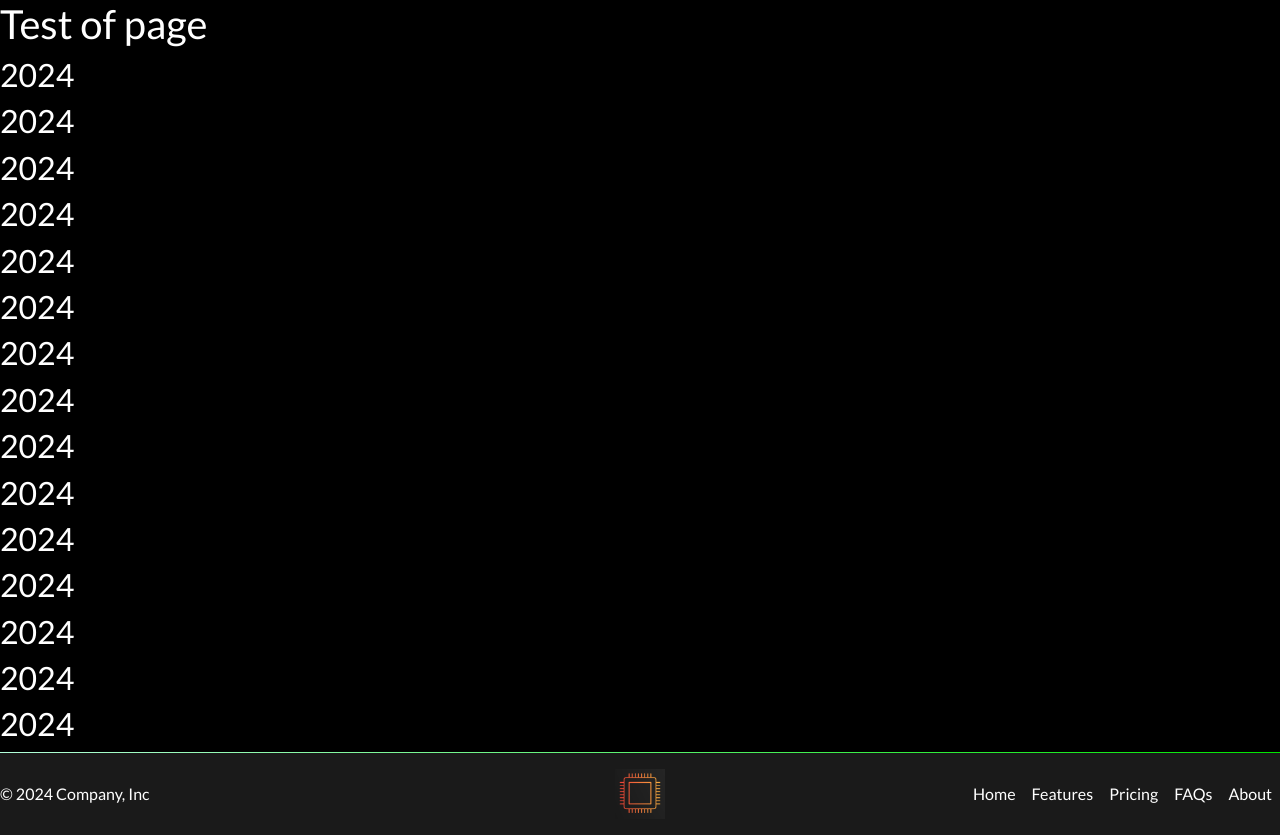
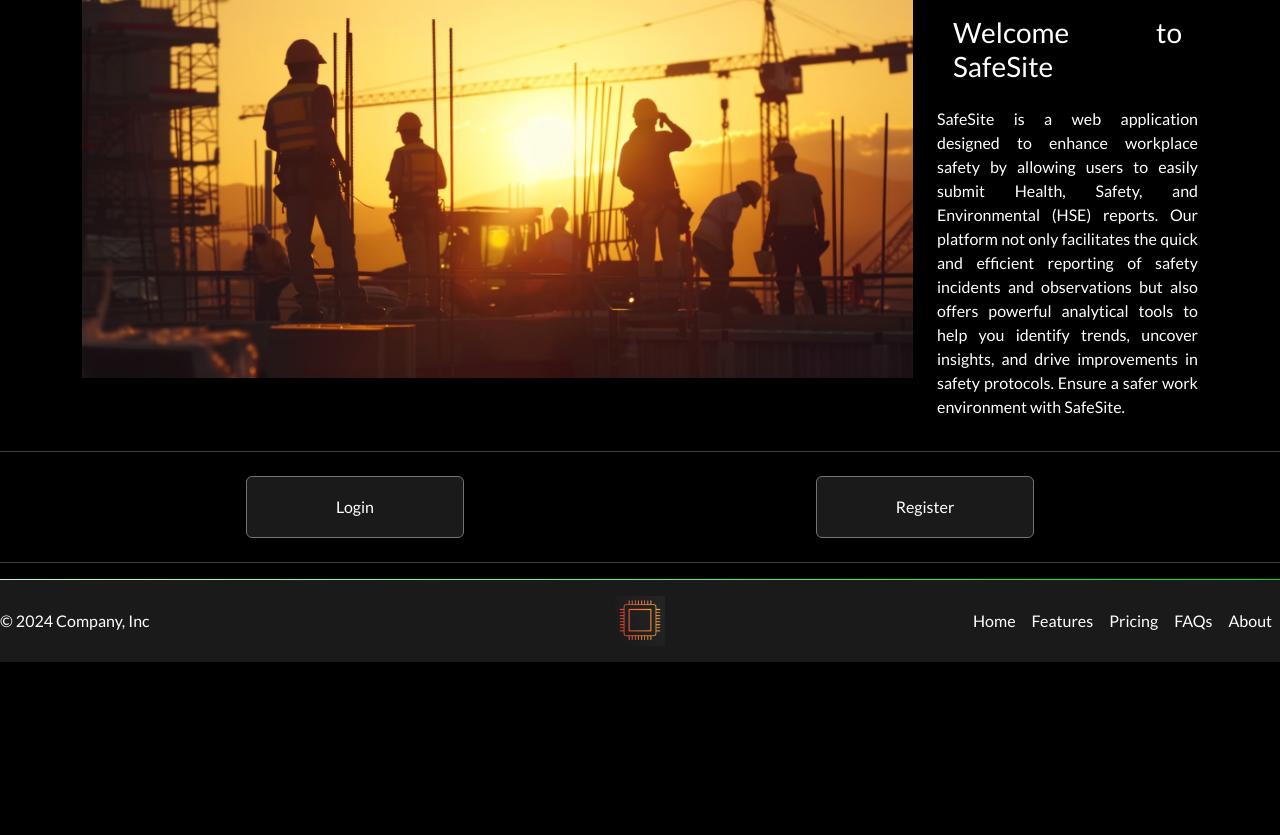
Before and after one commit to Szaitan/Health_and_Safety_webapp, a Django app: page / in a window 1280 px wide. Shown: the part 79-914 px from the top of the page. After the commit the page ends 741 px from the top, so only its background shows below. Run offline with Django 4.2, Linux system fonts and the light colour scheme.

Commit message:
Kutno - "Intro-Page with first image, html and css modifications"

```diff
--- /dev/null
+++ b/webapp/static/webapp/intro_page/css/intro_page.css
@@ -0,0 +1,20 @@
+.first-image {
+    width: 100%;
+    height: 60vh;
+    object-fit: cover;
+}
+
+.first-image-text {
+  text-align: justify;
+}
+
+.log-reg-button {
+    width: 40%;
+    height: auto;
+    background-color: #1a1a1a;
+    padding: 18px;
+}
+
+.log-reg-button:hover {
+    color: #00e600;
+}
--- a/webapp/templates/webapp/intro_page.html
+++ b/webapp/templates/webapp/intro_page.html
@@ -2,24 +2,34 @@
 {% load static %}
 
 {% block title %}Intro Page{% endblock %}
+{% block css_files %}
+    <link rel="stylesheet" href="{% static 'webapp/intro_page/css/intro_page.css' %}">
+{% endblock %}
 
 {% block content %}
 {% include 'header.html' %}
-    <h1>Test of page</h1>
-    <h2>{{ year }}</h2>
-    <h2>{{ year }}</h2>
-    <h2>{{ year }}</h2>
-    <h2>{{ year }}</h2>
-    <h2>{{ year }}</h2>
-    <h2>{{ year }}</h2>
-    <h2>{{ year }}</h2>
-    <h2>{{ year }}</h2>
-    <h2>{{ year }}</h2>
-    <h2>{{ year }}</h2>
-    <h2>{{ year }}</h2>
-    <h2>{{ year }}</h2>
-    <h2>{{ year }}</h2>
-    <h2>{{ year }}</h2>
-    <h2>{{ year }}</h2>
+<div class="container">
+    <div class="row">
+        <div class="col-lg-9 image-container">
+            <img src="{% static 'webapp/intro_page/images/intro_pag_first_img.jpg' %}" alt="intro_page_first_img" class="w-100">
+        </div>
+        <div class="col-lg-3 ms-auto">
+            <h3 class="p-3 first-image-text">Welcome to SafeSite</h3>
+            <p class="first-image-text">SafeSite is a web application designed to enhance workplace safety by allowing users to easily submit Health, Safety, and Environmental (HSE) reports. Our platform not only facilitates the quick and efficient reporting of safety incidents and observations but also offers powerful analytical tools to help you identify trends, uncover insights, and drive improvements in safety protocols. Ensure a safer work environment with SafeSite.</p>
+        </div>
+    </div>
+</div>
+<hr>
+<div class="container">
+    <div class="row">
+        <div class="col-lg-6 text-center my-2">
+            <button type="button" class="btn btn-secondary log-reg-button">Login</button>
+        </div>
+        <div class="col-lg-6 text-center my-2">
+            <button type="button" class="btn btn-secondary log-reg-button">Register</button>
+        </div>
+    </div>
+</div>
+<hr>
 {% include 'footer.html' %}{% with year=year %}{% endwith %}
 {% endblock %}
```
Also changed, not shown: webapp/static/webapp/intro_page/images/intro_pag_first_img.jpg (added).
